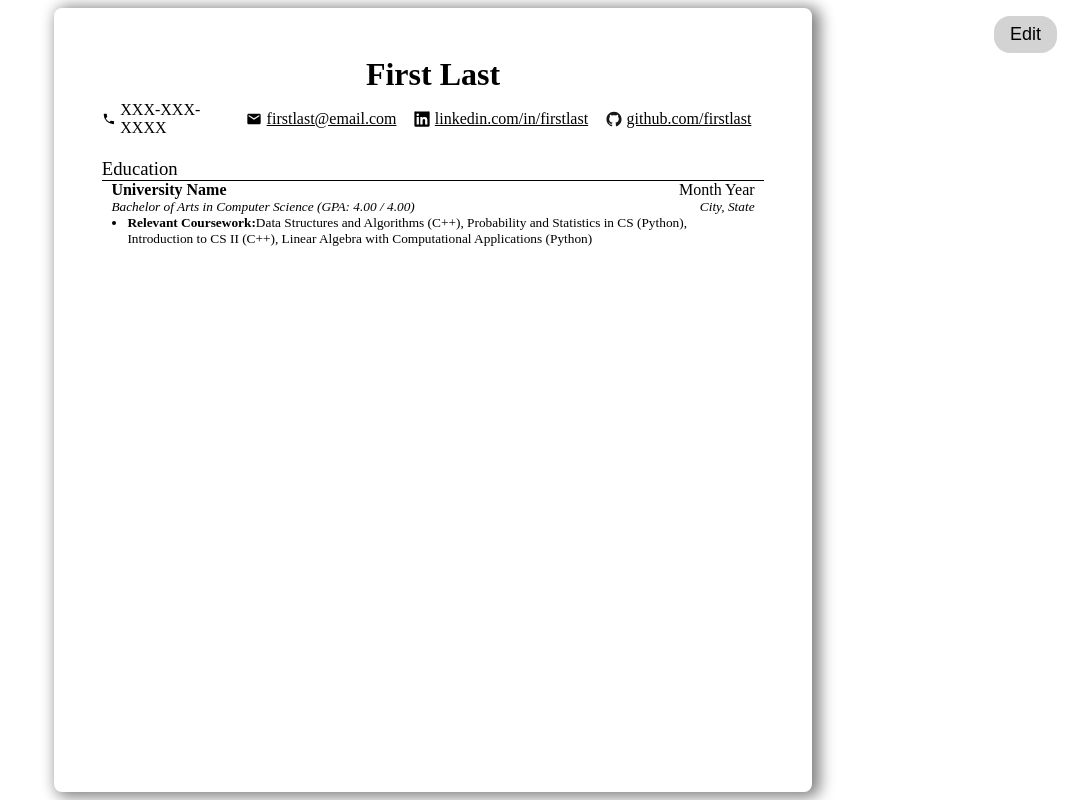
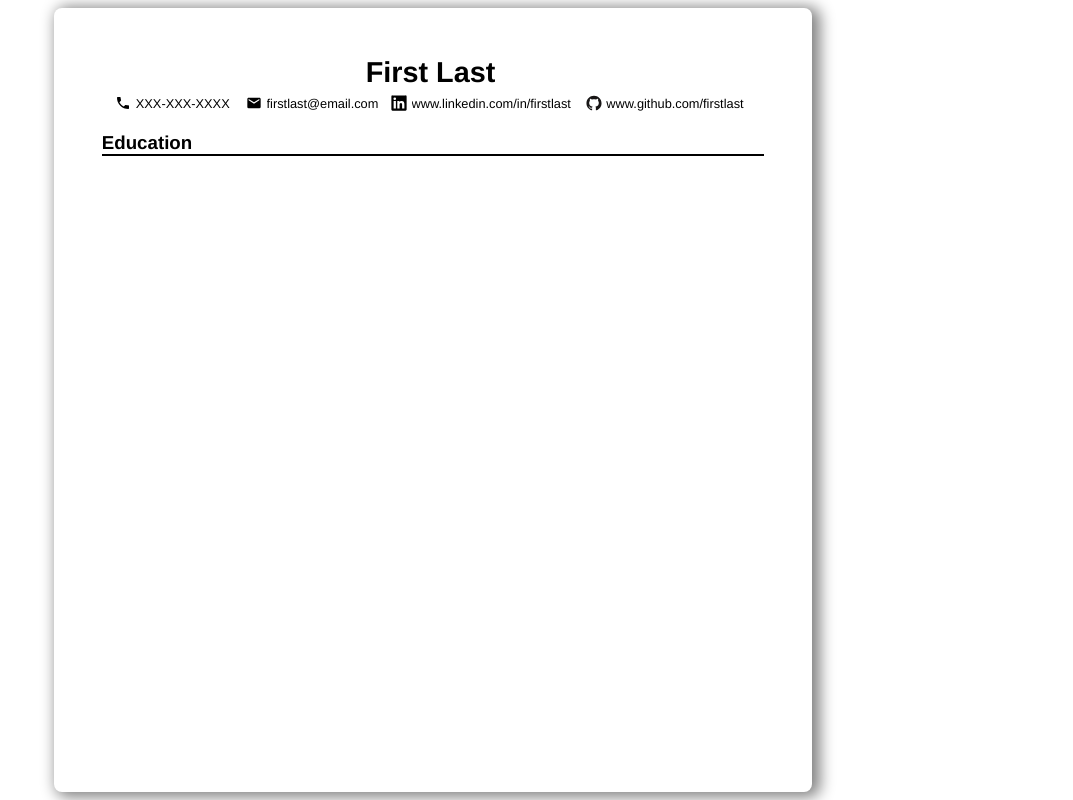
Before and after one commit to jehuzepedasilva2/cv-app, a React (Vite) app: page / in a window 1280 px wide. Shown: the whole page, without its empty margins (207-1280 px from the left). Built offline with nearby package versions, Linux system fonts and the light colour scheme; the HTML template or start-up script is replaced by a standard one.

Commit message:
restarted so that input boxes are writeable

```diff
--- a/src/App.jsx
+++ b/src/App.jsx
@@ -1,5 +1,4 @@
 import './App.css';
-import EditButton from './EditButton';
 import Page from './Page';
 
 // Application should include...
@@ -14,7 +13,6 @@ import Page from './Page';
 function App() {
   return (
     <>
-      <EditButton />
       <Page />
     </>
   )
--- a/src/EditButton.jsx
+++ /dev/null
@@ -1,17 +0,0 @@
-function EditButton() {
-
-  function handleClick() {
-    const boxes = document.querySelectorAll('.box');
-    const anchors = document.querySelectorAll('.del');
-    boxes.forEach(box => {
-      box.classList.toggle('active');
-    })
-    anchors.forEach(a => {
-      a.classList.toggle('vis-a');
-    })
-  }
-
-  return <button className="edit" onClick={handleClick}>Edit</button>;
-}
-
-export default EditButton;
--- a/src/Page.css
+++ b/src/Page.css
@@ -1,77 +1,14 @@
-:root {
-  --page-text-clr: black;
-  --accent-clr: lightgray;
+* {
+  font-family: "Helvetica", "Arial", sans-serif;
 }
 
-body {
-  position: relative;
+:root {
+  --text-clr: black;
+  --editable-clr: lightgray;
+  --button-clr: lightgray;
 }
 
-.edit {
-  position: absolute;
-  top: 1rem;
-  right: 1rem;
-  appearance: none;
-  background-color: var(--accent-clr);
-  border: none;
-  border-radius: 1rem;
-  padding: 0.5rem;
-  padding-left: 1rem;
-  padding-right: 1rem;
-  font-size: large;
-  transition: transform 0.3s ease-in-out;
-}
-
-.edit:hover {
-  transform: scale(1.1);
-}
-
-.edit:active {
-  opacity: 0.1;
-}
-
-.box.active {
-  background-color: var(--accent-clr);
-  border-radius: 0.3rem;
-  animation: wiggle 1s linear infinite;
-}
-
-.del {
-  box-sizing: border-box;
-  border: 1px solid white;
-  appearance: none;
-  background-color: var(--accent-clr);
-  border-radius: 50%; /* Ensure the button stays circular */
-  font-size: xx-small; /* Control the size of the '-' */
-  color: white;
-  padding: 0; /* Remove any extra padding */
-  width: 1rem; /* Set explicit width */
-  height: 1rem; /* Set explicit height */
-  display: flex; /* Center the content */
-  align-items: center;
-  justify-content: center;
-  visibility: hidden;
-  position: absolute;
-  top: -0.5rem;
-  right: -0.3rem;
-  z-index: 1;
-  transition: transform 0.3s ease-in-out;
-}
-
-.del.vis-a {
-  visibility: visible;
-}
-
-.del:hover {
-  transform: scale(1.1);
-}
-
-#divider {
-  width: 100%;
-  height: 0.08rem;
-  background-color: var(--page-text-clr);
-}
-
+/* the outer page */
 .page {
   display: flex;
   flex-direction: column;
@@ -83,84 +20,82 @@ body {
   gap: 1.3rem;
 }
 
-.top {
+/* rules for all input boxes */
+input {
+  color: var(--text-clr);
+}
+
+/* the container containing the editable components */
+.outer {
+  /* border: 1px solid red; */
+  position: relative;
+  display: flex;
+  justify-content: center;
+  align-items: center;
+}
+
+.editable {
+  display: flex;
+  align-items: center;
+}
+
+/* the editable component (input) visual when its off */
+.editable input.off {
+  background-color: transparent;
+}
+
+.editable input.off:focus {
+  outline: none;
+  border: none;
+}
+
+/* the editable component (input) visual when its on (edit was clicked) */
+.editable input {
+  appearance: none;
+  border: none;
+  background-color: var(--editable-clr);
+  border-radius: 1rem;
+  padding: 0;
+  padding-left: 0.3rem;
+  transition: width 0.2s ease;
+}
+
+.section {
   display: flex;
   flex-direction: column;
+  justify-content: center;
+  gap: 0.4rem;
+}
+
+#first-last {
+  font-weight: bold;
+}
+
+.contact-info-links {
+  display: flex;
   justify-content: center;
   gap: 0.5rem;
 }
 
-.name {
-  align-self: center;
-  padding-left: 0.3rem;
-  padding-right: 0.3rem;
+.divider, .section-header {
+  width: 100%;
 }
 
-.page svg {
+.section-header {
+  display: flex;
+  flex-direction: column;
+}
+
+.divider {
+  border: 1px solid black
+}
+
+svg {
   width: 16px;
   height: 16px;
 }
 
-.contact-info {
-  display: flex;
-  justify-content: center;
-  gap: 0.3rem;
-}
-
-.phone-num,
-.email,
-.linked-in,
-.github {
-  position: relative;
-  display: flex;
-  align-items: center;
-  padding-right: 0.5rem;
-}
-
-.phone-num > a {
-  text-decoration: none;
-}
-
-a {
-  color: var(--page-text-clr);
-  cursor: pointer;
-  padding-left: 0.3rem;
-  padding-right: 0.3rem;
-}
-
-.section-title {
-  font-weight: lighter;
-}
-
-.universities {
-  padding-left: 0.6rem;
-  padding-right: 0.6rem;
-}
-
-.uni-meta {
-  display: flex;
-  justify-content: space-between;
-}
-
-.uni-name-date p:first-child {
-  font-weight: bold;
-}
-
-.uni-degree-location {
-  font-size: smaller;
-  font-style: italic;
-}
-
-.universities ul {
-  padding-left: 1rem;
-  font-size: smaller;
-}
-
-.universities li::before {
-  content: "Relevant Coursework:";
-  font-weight: bold;
-}
-
+/* wiggle animation for when edit is clicked on an editable */
 @keyframes wiggle {
   0% {
     transform: rotate(0deg);
--- a/src/Page.jsx
+++ b/src/Page.jsx
@@ -1,85 +1,100 @@
+import PropTypes from 'prop-types';
 import './Page.css';
+import { useState, useRef, useEffect } from 'react';
 
-// edit/add button to every section instead of 1 single edit button
-
-function Divider() {
-  return <div id='divider'></div>
+Editable.propTypes = {
+  divId: PropTypes.string,
+  inputId: PropTypes.string,
+  inputValue: PropTypes.string,
+  styles: PropTypes.object,
+  children: PropTypes.element
 }
 
-function NameAndContact() {
+SectionHeader.propTypes = {
+  sectionTitle: PropTypes.string,
+}
+
+function SectionHeader({ sectionTitle }) {
   return (
-    <div className="top">
-      <button className='del name-01'></button>
-      <h1 className="box name">First Last</h1>
-
-      <div className="contact-info">
-
-        <div className="box phone-num">
-          <svg viewBox="0 0 24 24">
-            <path d="M6.62,10.79C8.06,13.62 10.38,15.94 13.21,17.38L15.41,15.18C15.69,14.9 16.08,14.82 16.43,14.93C17.55,15.3 18.75,15.5 20,15.5A1,1 0 0,1 21,16.5V20A1,1 0 0,1 20,21A17,17 0 0,1 3,4A1,1 0 0,1 4,3H7.5A1,1 0 0,1 8.5,4C8.5,5.25 8.7,6.45 9.07,7.57C9.18,7.92 9.1,8.31 8.82,8.59L6.62,10.79Z" />
-          </svg>
-          {/* change number here!!! */}
-          <button className='del phone-01'>-</button>
-          <a href="tel:4088075334" target="_blank">XXX-XXX-XXXX</a>
-        </div>
-
-        <div className=" box email">
-          <svg viewBox="0 0 24 24">
-            <path d="M20,8L12,13L4,8V6L12,11L20,6M20,4H4C2.89,4 2,4.89 2,6V18A2,2 0 0,0 4,20H20A2,2 0 0,0 22,18V6C22,4.89 21.1,4 20,4Z" />
-          </svg>
-          {/* change email here!!! */}
-          <button className='del email-01'>-</button>
-          <a href="mailto:jehuzepeda@yahoo.com" target="_blank">firstlast@email.com</a>
-        </div>
-
-        <div className="box linked-in">
-          <svg viewBox="0 0 128 128">
-            <path d="M116 3H12a8.91 8.91 0 00-9 8.8v104.42a8.91 8.91 0 009 8.78h104a8.93 8.93 0 009-8.81V11.77A8.93 8.93 0 00116 3zM39.17 107H21.06V48.73h18.11zm-9-66.21a10.5 10.5 0 1110.49-10.5 10.5 10.5 0 01-10.54 10.48zM107 107H88.89V78.65c0-6.75-.12-15.44-9.41-15.44s-10.87 7.36-10.87 15V107H50.53V48.73h17.36v8h.24c2.42-4.58 8.32-9.41 17.13-9.41C103.6 47.28 107 59.35 107 75z"></path>
-          </svg>
-          {/* change linkedIn here!!! */}
-          <button className='del linked-in-01'>-</button>
-          <a href="https://www.linkedin.com" target="_blank">linkedin.com/in/firstlast</a>
-        </div>
-
-        <div className="box github">
-          <svg viewBox="0 0 128 128">
-            <g fill="#181616">
-              <path fillRule="evenodd" clipRule="evenodd" d="M64 5.103c-33.347 0-60.388 27.035-60.388 60.388 0 26.682 17.303 49.317 41.297 57.303 3.017.56 4.125-1.31 4.125-2.905 0-1.44-.056-6.197-.082-11.243-16.8 3.653-20.345-7.125-20.345-7.125-2.747-6.98-6.705-8.836-6.705-8.836-5.48-3.748.413-3.67.413-3.67 6.063.425 9.257 6.223 9.257 6.223 5.386 9.23 14.127 6.562 17.573 5.02.542-3.903 2.107-6.568 3.834-8.076-13.413-1.525-27.514-6.704-27.514-29.843 0-6.593 2.36-11.98 6.223-16.21-.628-1.52-2.695-7.662.584-15.98 0 0 5.07-1.623 16.61 6.19C53.7 35 58.867 34.327 64 34.304c5.13.023 10.3.694 15.127 2.033 11.526-7.813 16.59-6.19 16.59-6.19 3.287 8.317 1.22 14.46.593 15.98 3.872 4.23 6.215 9.617 6.215 16.21 0 23.194-14.127 28.3-27.574 29.796 2.167 1.874 4.097 5.55 4.097 11.183 0 8.08-.07 14.583-.07 16.572 0 1.607 1.088 3.49 4.148 2.897 23.98-7.994 41.263-30.622 41.263-57.294C124.388 32.14 97.35 5.104 64 5.104z"></path>
-              <path d="M26.484 91.806c-.133.3-.605.39-1.035.185-.44-.196-.685-.605-.543-.906.13-.31.603-.395 1.04-.188.44.197.69.61.537.91zm2.446 2.729c-.287.267-.85.143-1.232-.28-.396-.42-.47-.983-.177-1.254.298-.266.844-.14 1.24.28.394.426.472.984.17 1.255zM31.312 98.012c-.37.258-.976.017-1.35-.52-.37-.538-.37-1.183.01-1.44.373-.258.97-.025 1.35.507.368.545.368 1.19-.01 1.452zm3.261 3.361c-.33.365-1.036.267-1.552-.23-.527-.487-.674-1.18-.343-1.544.336-.366 1.045-.264 1.564.23.527.486.686 1.18.333 1.543zm4.5 1.951c-.147.473-.825.688-1.51.486-.683-.207-1.13-.76-.99-1.238.14-.477.823-.7 1.512-.485.683.206 1.13.756.988 1.237zm4.943.361c.017.498-.563.91-1.28.92-.723.017-1.308-.387-1.315-.877 0-.503.568-.91 1.29-.924.717-.013 1.306.387 1.306.88zm4.598-.782c.086.485-.413.984-1.126 1.117-.7.13-1.35-.172-1.44-.653-.086-.498.422-.997 1.122-1.126.714-.123 1.354.17 1.444.663zm0 0"></path>
-            </g>
-          </svg>
-          {/* change github here!!! */}
-          <button className='del github-01'>-</button>
-          <a href="https://www.github.com" target="_blank">github.com/firstlast</a>
-        </div>
-      </div>
+    <div className="section-header">
+      <h3>{sectionTitle}</h3>
+      <div className='divider'></div>
     </div>
   );
 }
 
-function Education() {
+function Editable({ divId, inputId, inputValue, styles, children=null}) {
+  const [editableValue, setEditableValue] = useState(inputValue);
+  const [isEditable, setIsEditable] = useState(false);
+  // starts as null, but when input (html input tag below is rendered), the ref attribute tells this to change to that reference
+  const inputRef = useRef(null); // similar to state (persist between re-renders of component, but does not cause to component to re-update when it gets changed)
+
+  const handleDoubleClick = () => {
+    setIsEditable(true);
+  };
+
+  const handleChange = (event) => {
+    setEditableValue(event.target.value);
+  };
+
+  const handleClickOutside = (event) => {
+    if (inputRef.current && !inputRef.current.contains(event.target)) {
+      setIsEditable(false);
+    }
+  };
+
+  const handleKeyDown = (event) => {
+    if (event.key === "Enter") {
+      setIsEditable(false);
+    }
+  };
+
+  // compute the current width
+  const handleInput = (e) => {
+    const temp = document.createElement("span");
+    temp.style.visibility = "hidden";
+    temp.style.position = "absolute";
+    temp.style.font = getComputedStyle(e.target).font;
+    temp.innerText = e.target.value || e.target.placeholder;
+    document.body.appendChild(temp);
+    const newWidth = temp.offsetWidth;
+    document.body.removeChild(temp);
+    e.target.style.width = `${newWidth + 12}px`; // Add a small buffer for caret visibility
+  };
+
+  // runs every time isEditable changes (list in second argument) / re-renders
+  useEffect(() => {
+    if (isEditable) {
+      document.addEventListener("mousedown", handleClickOutside);
+      document.addEventListener("keydown", handleKeyDown);
+    } else {
+      document.removeEventListener("mousedown", handleClickOutside);
+      document.removeEventListener("keydown", handleKeyDown);
+    }
+    // for cleanup, important needed when using eventListeners for when it re-runs there are no event listeners already
+    // this runs every time before the above code is re-run on isEditable change
+    return () => {
+      document.removeEventListener("mousedown", handleClickOutside);
+      document.removeEventListener("keydown", handleKeyDown);
+    };
+  }, [isEditable]);
+
   return (
-    <div className="middle">
-      <h3 className="section-title">Education</h3>
-      <Divider />
-      <div className="universities">
-        <div className="uni-1">
-
-          <div className='uni-meta uni-name-date'>
-            <p className='box'>University Name</p>
-            <p className='box'>Month Year</p>
-          </div>
-
-          <div className="uni-meta uni-degree-location">
-            <p className='box'>Bachelor of Arts in Computer Science (GPA: 4.00 / 4.00)</p>
-            <p className='box'>City, State</p>
-          </div>
-
-          <ul className='box'>
-            <li>Data Structures and Algorithms (C++), Probability and Statistics in CS (Python), Introduction to CS II (C++), Linear Algebra with Computational Applications (Python)</li>
-          </ul>
-
-        </div>
+    <div className="outer">
+      <div className="editable" id={divId}>
+        {children}
+        <input
+          id={inputId}
+          ref={inputRef}
+          className={`${divId} ${isEditable ? "" : "off"}`}
+          type="text"
+          value={editableValue}
+          readOnly={!isEditable}
+          style={{ ...styles }}
+          onInput={handleInput}
+          onDoubleClick={handleDoubleClick}
+          onChange={handleChange}
+        />
       </div>
     </div>
   );
@@ -88,10 +103,60 @@ function Education() {
 function Page() {
   return (
     <div className="page">
-      <NameAndContact />
-      <Education />
-      <div className="bottom"></div>
-
+      <div className="section contact-info">
+        <Editable
+          divId="CI-name"
+          inputId="first-last"
+          inputValue="First Last"
+          styles={{fontSize: "1.8rem", width: "9ch"}}
+        />
+        <div className='contact-info-links'>
+          <Editable
+            divId="CI-phone"
+            inputId="phone-num"
+            inputValue="XXX-XXX-XXXX"
+            styles={{fontSize: "0.8rem", width: "15ch"}}
+          >
+              <svg viewBox="0 0 24 24">
+              <path d="M6.62,10.79C8.06,13.62 10.38,15.94 13.21,17.38L15.41,15.18C15.69,14.9 16.08,14.82 16.43,14.93C17.55,15.3 18.75,15.5 20,15.5A1,1 0 0,1 21,16.5V20A1,1 0 0,1 20,21A17,17 0 0,1 3,4A1,1 0 0,1 4,3H7.5A1,1 0 0,1 8.5,4C8.5,5.25 8.7,6.45 9.07,7.57C9.18,7.92 9.1,8.31 8.82,8.59L6.62,10.79Z" />
+            </svg>
+          </Editable>
+          <Editable
+            divId="CI-email"
+            inputId="email"
+            inputValue="firstlast@email.com"
+            styles={{fontSize: "0.8rem", width: "17ch"}}
+          >
+            <svg viewBox="0 0 24 24">
+              <path d="M20,8L12,13L4,8V6L12,11L20,6M20,4H4C2.89,4 2,4.89 2,6V18A2,2 0 0,0 4,20H20A2,2 0 0,0 22,18V6C22,4.89 21.1,4 20,4Z" />
+            </svg>
+          </Editable>
+          <Editable
+            divId="CI-linked"
+            inputId="linked"
+            inputValue="www.linkedin.com/in/firstlast"
+            styles={{fontSize: "0.8rem", width: "24ch"}}
+          >
+            <svg viewBox="0 0 128 128">
+              <path d="M116 3H12a8.91 8.91 0 00-9 8.8v104.42a8.91 8.91 0 009 8.78h104a8.93 8.93 0 009-8.81V11.77A8.93 8.93 0 00116 3zM39.17 107H21.06V48.73h18.11zm-9-66.21a10.5 10.5 0 1110.49-10.5 10.5 10.5 0 01-10.54 10.48zM107 107H88.89V78.65c0-6.75-.12-15.44-9.41-15.44s-10.87 7.36-10.87 15V107H50.53V48.73h17.36v8h.24c2.42-4.58 8.32-9.41 17.13-9.41C103.6 47.28 107 59.35 107 75z"></path>
+            </svg>
+          </Editable>
+          <Editable
+            divId="CI-github"
+            inputId="github"
+            inputValue="www.github.com/firstlast"
+            styles={{fontSize: "0.8rem", width: "21ch"}}
+          >
+            <svg viewBox="0 0 128 128">
+              <g fill="#181616">
+                <path fillRule="evenodd" clipRule="evenodd" d="M64 5.103c-33.347 0-60.388 27.035-60.388 60.388 0 26.682 17.303 49.317 41.297 57.303 3.017.56 4.125-1.31 4.125-2.905 0-1.44-.056-6.197-.082-11.243-16.8 3.653-20.345-7.125-20.345-7.125-2.747-6.98-6.705-8.836-6.705-8.836-5.48-3.748.413-3.67.413-3.67 6.063.425 9.257 6.223 9.257 6.223 5.386 9.23 14.127 6.562 17.573 5.02.542-3.903 2.107-6.568 3.834-8.076-13.413-1.525-27.514-6.704-27.514-29.843 0-6.593 2.36-11.98 6.223-16.21-.628-1.52-2.695-7.662.584-15.98 0 0 5.07-1.623 16.61 6.19C53.7 35 58.867 34.327 64 34.304c5.13.023 10.3.694 15.127 2.033 11.526-7.813 16.59-6.19 16.59-6.19 3.287 8.317 1.22 14.46.593 15.98 3.872 4.23 6.215 9.617 6.215 16.21 0 23.194-14.127 28.3-27.574 29.796 2.167 1.874 4.097 5.55 4.097 11.183 0 8.08-.07 14.583-.07 16.572 0 1.607 1.088 3.49 4.148 2.897 23.98-7.994 41.263-30.622 41.263-57.294C124.388 32.14 97.35 5.104 64 5.104z"></path>
+                <path d="M26.484 91.806c-.133.3-.605.39-1.035.185-.44-.196-.685-.605-.543-.906.13-.31.603-.395 1.04-.188.44.197.69.61.537.91zm2.446 2.729c-.287.267-.85.143-1.232-.28-.396-.42-.47-.983-.177-1.254.298-.266.844-.14 1.24.28.394.426.472.984.17 1.255zM31.312 98.012c-.37.258-.976.017-1.35-.52-.37-.538-.37-1.183.01-1.44.373-.258.97-.025 1.35.507.368.545.368 1.19-.01 1.452zm3.261 3.361c-.33.365-1.036.267-1.552-.23-.527-.487-.674-1.18-.343-1.544.336-.366 1.045-.264 1.564.23.527.486.686 1.18.333 1.543zm4.5 1.951c-.147.473-.825.688-1.51.486-.683-.207-1.13-.76-.99-1.238.14-.477.823-.7 1.512-.485.683.206 1.13.756.988 1.237zm4.943.361c.017.498-.563.91-1.28.92-.723.017-1.308-.387-1.315-.877 0-.503.568-.91 1.29-.924.717-.013 1.306.387 1.306.88zm4.598-.782c.086.485-.413.984-1.126 1.117-.7.13-1.35-.172-1.44-.653-.086-.498.422-.997 1.122-1.126.714-.123 1.354.17 1.444.663zm0 0"></path>
+              </g>
+            </svg>
+          </Editable>
+        </div>
+      </div>
+      <SectionHeader sectionTitle="Education" />
     </div>
   );
 }
```
Also changed, not shown: 1 other file (tests, documents, lock files or other folders).
